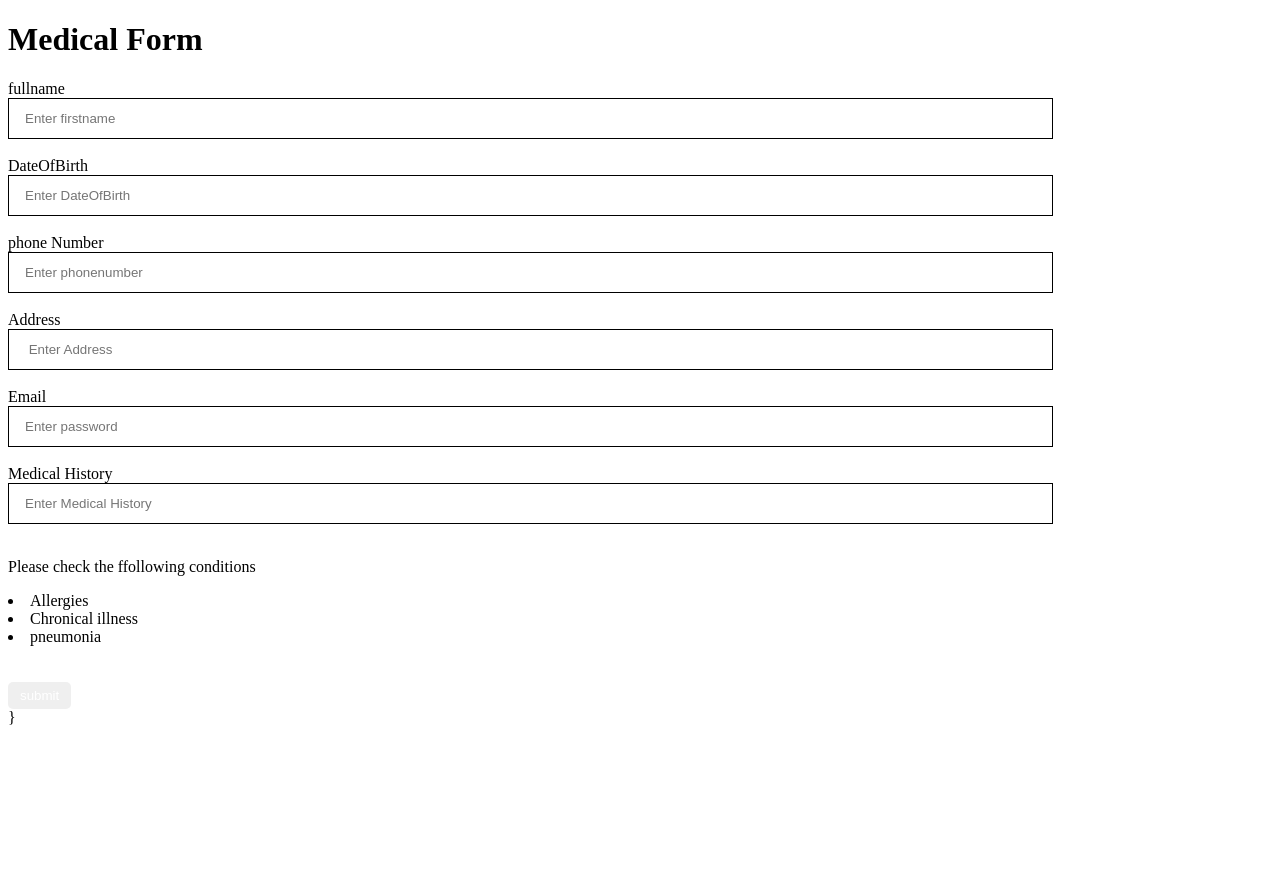
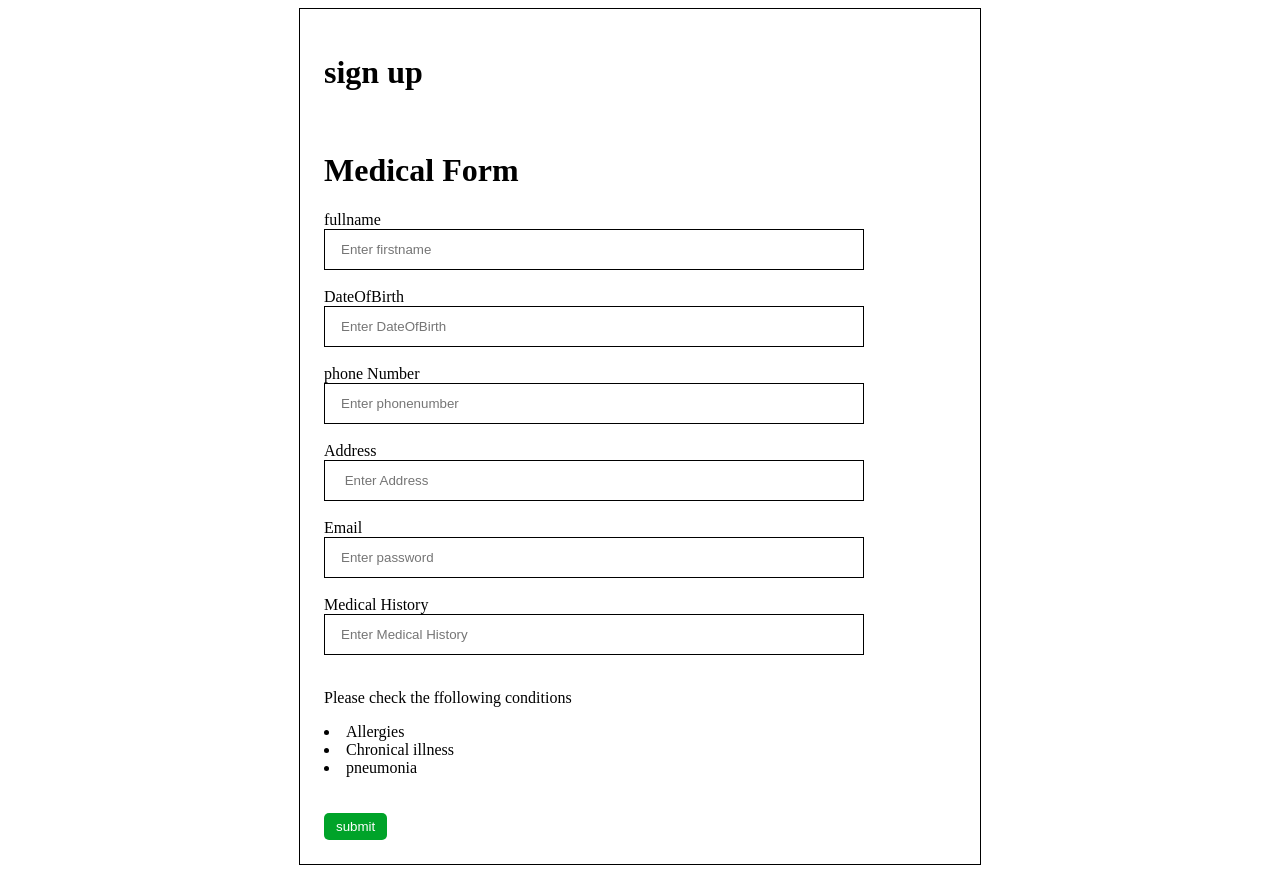
Before and after one commit to Kur-Achan/medical-form, a plain HTML site: page result.html in a window 1280 px wide. Before the commit the page ends 800 px from the top, so only its background shows below. Drawn offline with Linux system fonts and the light colour scheme.

Commit message:
add file

```diff
--- a/result.html
+++ b/result.html
@@ -6,26 +6,39 @@
     <title>Medical-form</title>
 </head>
 <style>
-<style>
-    #medical-form{
+
+    #form{
         border:solid 1px;
         width:50%;
         padding:24px;
         margin: 0 auto
     }
+
     .input{
      padding:12px 16px;
      width:80%;
      border: radius 5px;
      border: solid 1px;
+
     }
-
     button{
         padding: 6px 12px;
         border:none;
         border-radius: 5px;
         color: white;
-        ba</style>
+        background-color: rgb(0, 163, 41);
+
+    }
+
+
+</style>
+
+<head>
+<body>
+    <form id="form">
+    <h1>sign up</h1>
+
+    <br>
 
 <head>
 <body>
@@ -70,7 +83,7 @@
     <button type="Submit">submit</button>
 </form>
 
-    }
+
 
 </form>
 
```
